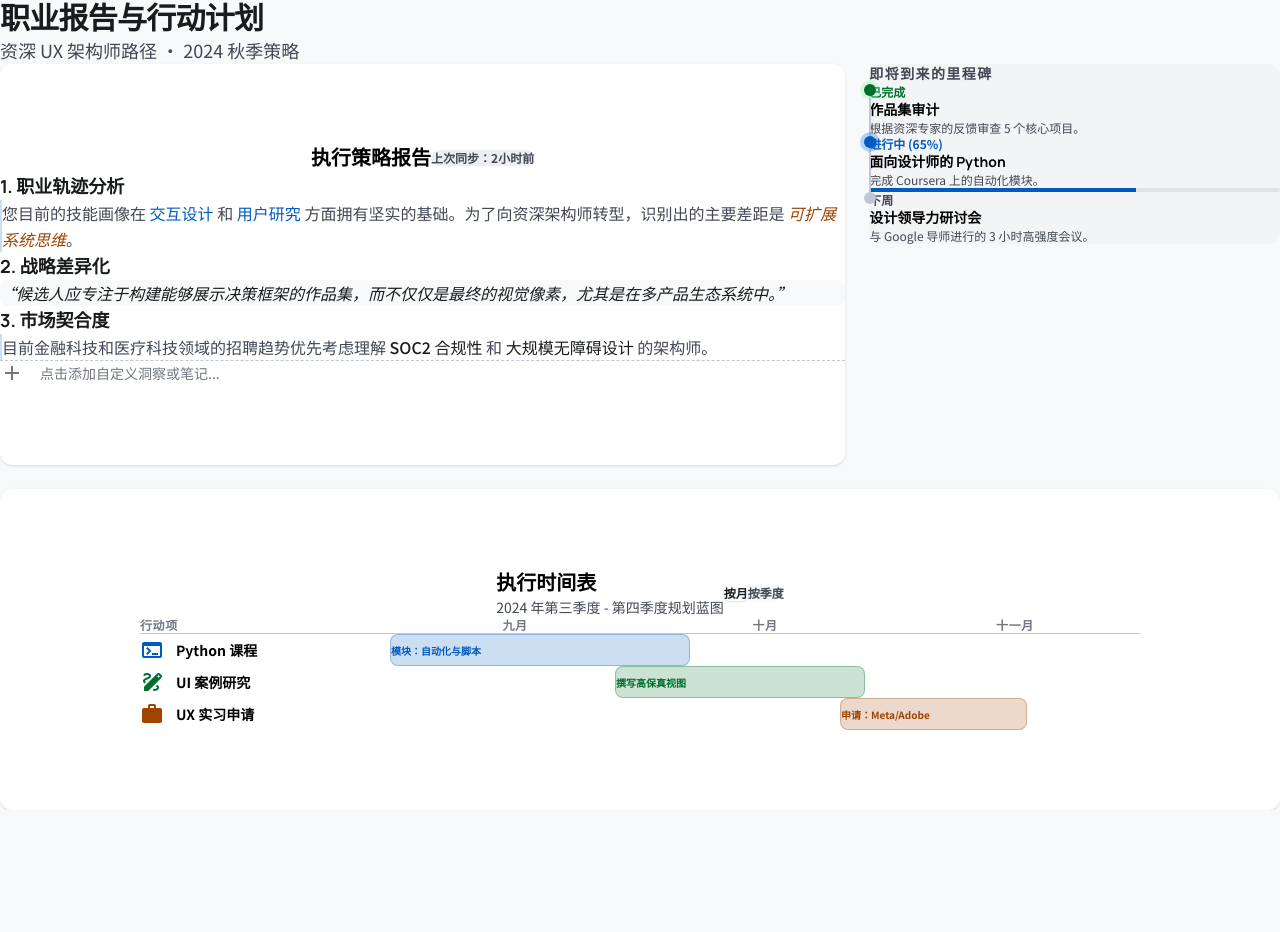
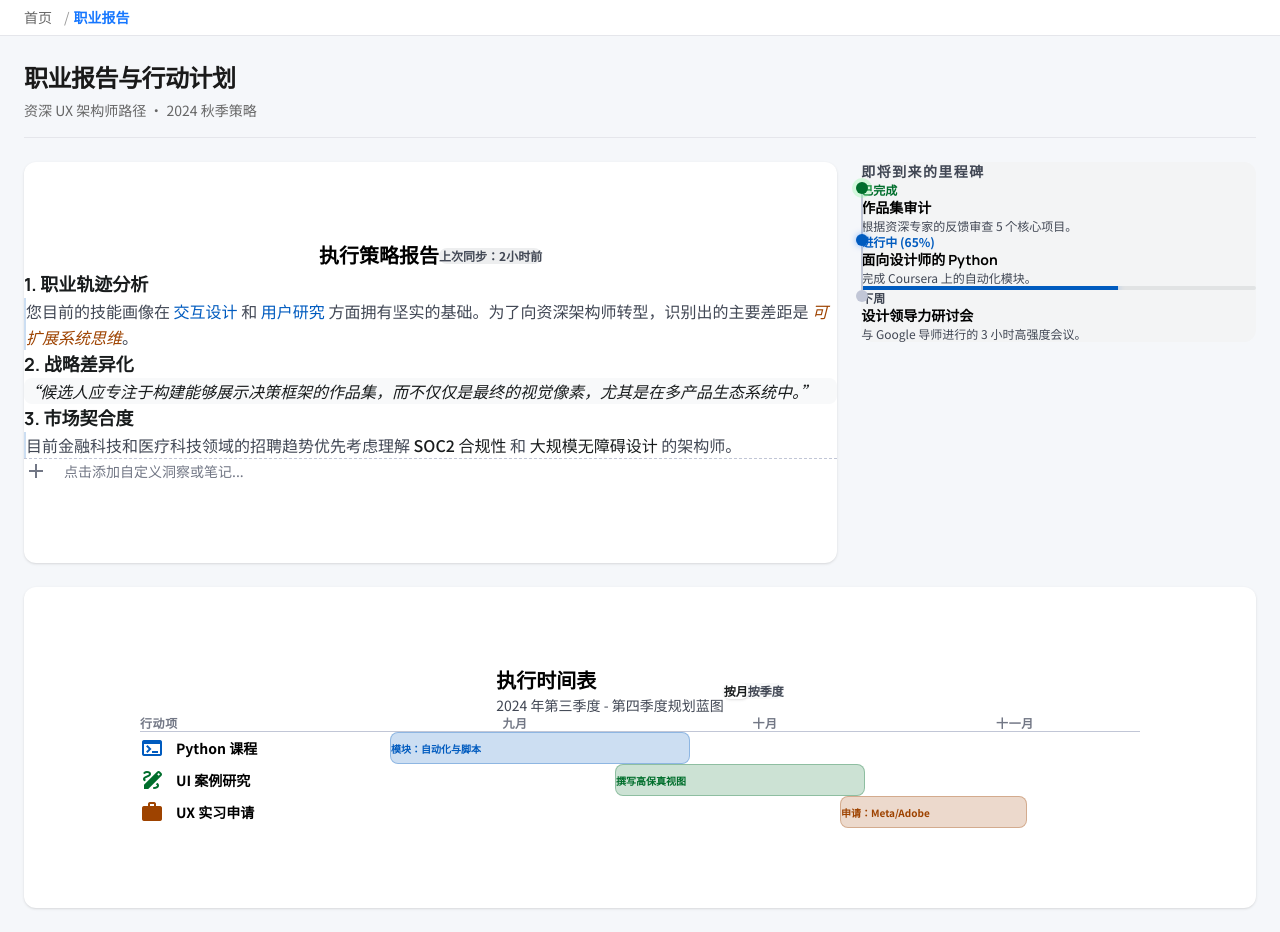
Before and after one commit to jrtat/Intelligent-Algorithm-Comprehensive-Practice, a React (Vite) app in the folder frontend/: page /career-report in a window 1280 px wide. Before the commit the page ends 810 px from the top, so only its background shows below. Built offline with nearby package versions, Linux system fonts and the light colour scheme.

Commit message:
前端优化

```diff
--- /dev/null
+++ b/frontend/src/components/PageDashboard/PageDashboard.tsx
@@ -0,0 +1,58 @@
+import { Link } from 'react-router-dom';
+import './page-dashboard.css';
+
+interface PageDashboardProps {
+  title: string;
+  subtitle?: string;
+  children: React.ReactNode;
+  showBreadcrumb?: boolean;
+  breadcrumbItems?: Array<{ label: string; href?: string }>;
+}
+
+export function PageDashboard({
+  title,
+  subtitle,
+  children,
+  showBreadcrumb = false,
+  breadcrumbItems = [],
+}: PageDashboardProps) {
+  return (
+    <div className="page-dashboard">
+      {/* Breadcrumb */}
+      {showBreadcrumb && breadcrumbItems.length > 0 && (
+        <div className="dashboard-breadcrumb">
+          {breadcrumbItems.map((item, index) => (
+            <span key={index} className="breadcrumb-item">
+              {item.href ? (
+                <Link to={item.href} className="breadcrumb-link">
+                  {item.label}
+                </Link>
+              ) : (
+                <span className="breadcrumb-current">{item.label}</span>
+              )}
+              {index < breadcrumbItems.length - 1 && (
+                <span className="breadcrumb-sep">/</span>
+              )}
+            </span>
+          ))}
+        </div>
+      )}
+
+      {/* Main Content */}
+      <div className="dashboard-content">
+        {/* Page Header */}
+        <div className="page-header">
+          <div className="page-header-text">
+            <h1 className="page-title">{title}</h1>
+            {subtitle && <p className="page-subtitle">{subtitle}</p>}
+          </div>
+        </div>
+
+        {/* Page Body */}
+        <div className="page-body">
+          {children}
+        </div>
+      </div>
+    </div>
+  );
+}
--- /dev/null
+++ b/frontend/src/components/PageDashboard/page-dashboard.css
@@ -0,0 +1,129 @@
+/* ===== Page Dashboard Container ===== */
+.page-dashboard {
+  min-height: 100vh;
+  background-color: #F5F7FA;
+  display: flex;
+  flex-direction: column;
+}
+
+/* ===== Breadcrumb ===== */
+.dashboard-breadcrumb {
+  height: 36px;
+  background: #fff;
+  display: flex;
+  align-items: center;
+  padding: 0 24px;
+  font-size: 14px;
+  border-bottom: 1px solid #E5E6EB;
+  flex-shrink: 0;
+}
+
+.breadcrumb-item {
+  display: flex;
+  align-items: center;
+  gap: 8px;
+}
+
+.breadcrumb-link {
+  color: #666;
+  text-decoration: none;
+  transition: color 0.2s;
+}
+
+.breadcrumb-link:hover {
+  color: #1677ff;
+}
+
+.breadcrumb-sep {
+  color: #999;
+  margin: 0 4px;
+}
+
+.breadcrumb-current {
+  color: #1677ff;
+  font-weight: 600;
+}
+
+/* ===== Main Content ===== */
+.dashboard-content {
+  flex: 1;
+  padding: 24px;
+  display: flex;
+  flex-direction: column;
+  gap: 24px;
+}
+
+/* ===== Page Header ===== */
+.page-header {
+  display: flex;
+  justify-content: space-between;
+  align-items: flex-end;
+  padding-bottom: 16px;
+  border-bottom: 1px solid #E5E6EB;
+}
+
+.page-header-text {
+  display: flex;
+  flex-direction: column;
+  gap: 4px;
+}
+
+.page-title {
+  margin: 0;
+  font-size: 24px;
+  font-weight: 700;
+  color: #1a1a1a;
+  letter-spacing: -0.5px;
+}
+
+.page-subtitle {
+  margin: 0;
+  font-size: 14px;
+  color: #666;
+}
+
+/* ===== Page Body ===== */
+.page-body {
+  flex: 1;
+}
+
+/* ===== Card Hover Effect ===== */
+.page-dashboard .bg-surface-container-lowest,
+.page-dashboard .bg-surface-container-low,
+.page-dashboard .bg-surface-container-lowest.rounded-xl,
+.page-dashboard .bg-surface-container-low.rounded-xl {
+  transition: box-shadow 0.2s ease;
+}
+
+.page-dashboard .bg-surface-container-lowest:hover,
+.page-dashboard .bg-surface-container-low:hover {
+  box-shadow: 0 4px 16px rgba(0, 0, 0, 0.08);
+}
+
+/* ===== Progress Bar Animation ===== */
+@keyframes progress-glow {
+  0% { box-shadow: 0 0 4px rgba(22, 119, 255, 0.4); }
+  50% { box-shadow: 0 0 8px rgba(22, 119, 255, 0.6); }
+  100% { box-shadow: 0 0 4px rgba(22, 119, 255, 0.4); }
+}
+
+.page-dashboard .bg-primary {
+  animation: progress-glow 2s ease-in-out infinite;
+}
+
+/* ===== Responsive ===== */
+@media (max-width: 1200px) {
+  .dashboard-content {
+    padding: 16px;
+  }
+}
+
+@media (max-width: 768px) {
+  .dashboard-content {
+    padding: 12px;
+  }
+
+  .page-title {
+    font-size: 20px;
+  }
+}
--- a/frontend/src/pages/CapabilityAnalysis.tsx
+++ b/frontend/src/pages/CapabilityAnalysis.tsx
@@ -4,6 +4,7 @@ import { useNavigate } from 'react-router-dom';
 import mammoth from 'mammoth';
 import { processResume } from '../api/resumeApi';
 import { useToast } from '../context/ToastContext';
+import { PageDashboard } from '../components/PageDashboard/PageDashboard';
 import type { ResumeData } from '../types/job';
 
 interface CapabilityAnalysisProps {}
@@ -444,11 +445,21 @@ export default function CapabilityAnalysis({}: CapabilityAnalysisProps = {}) {
   );
 
   return (
-    <div className="space-y-12 relative">
+    <PageDashboard
+      title="能力分析"
+      subtitle="基于您的职业经历与项目积累，分析专业架构的多维图谱"
+      showBreadcrumb
+      breadcrumbItems={[
+        { label: '首页', href: '/' },
+        { label: '能力分析' },
+      ]}
+    >
+    <div className="space-y-8">
       {toastMessage && (
         <div className="fixed top-20 left-1/2 -translate-x-1/2 z-[100] bg-error text-white px-6 py-3 rounded-lg shadow-lg font-bold animate-in fade-in slide-in-from-top-4">
           {toastMessage}
         </div>
+
       )}
 
       {/* Clear Confirmation Modal */}
@@ -511,19 +522,6 @@ export default function CapabilityAnalysis({}: CapabilityAnalysisProps = {}) {
         </div>,
         document.body
       )}
-
-      {/* Header Section */}
-      <section className="flex flex-col gap-6">
-        <div className="max-w-2xl">
-          <span className="text-primary font-bold tracking-widest text-xs uppercase mb-2 block">技能情报</span>
-          <div className="flex items-center gap-4 mb-4">
-            <h2 className="text-5xl font-extrabold tracking-tight text-on-surface">能力分析</h2>
-          </div>
-          <p className="text-on-surface-variant text-lg leading-relaxed mb-6">
-            基于您的职业经历与项目积累，下方是您专业架构的多维图谱，突出了您的优势与核心板块。
-          </p>
-        </div>
-      </section>
 
       {/* Bento Grid Layout */}
       <div className="grid grid-cols-12 gap-6">
@@ -812,6 +810,7 @@ export default function CapabilityAnalysis({}: CapabilityAnalysisProps = {}) {
           </button>
         </div>
       </div>
-    </div>
+      </div>
+    </PageDashboard>
   );
 }
--- a/frontend/src/pages/CareerReport.tsx
+++ b/frontend/src/pages/CareerReport.tsx
@@ -1,15 +1,18 @@
 import React from 'react';
+import { PageDashboard } from '../components/PageDashboard/PageDashboard';
 
 export default function CareerReport() {
   return (
-    <div className="space-y-10">
-      {/* Page Header */}
-      <div className="flex justify-between items-end">
-        <div>
-          <h2 className="text-3xl font-extrabold tracking-tight text-on-surface">职业报告与行动计划</h2>
-          <p className="text-on-surface-variant mt-2 text-lg">资深 UX 架构师路径 • 2024 秋季策略</p>
-        </div>
-      </div>
+    <PageDashboard
+      title="职业报告与行动计划"
+      subtitle="资深 UX 架构师路径 • 2024 秋季策略"
+      showBreadcrumb
+      breadcrumbItems={[
+        { label: '首页', href: '/' },
+        { label: '职业报告' },
+      ]}
+    >
+    <div className="space-y-8">
 
       {/* Bento Grid Layout */}
       <div className="grid grid-cols-12 gap-6">
@@ -167,5 +170,6 @@ export default function CareerReport() {
         </section>
       </div>
     </div>
+    </PageDashboard>
   );
 }
--- a/frontend/src/pages/JobMatch.tsx
+++ b/frontend/src/pages/JobMatch.tsx
@@ -1,5 +1,6 @@
 import React, { useState, useMemo, useEffect } from 'react';
 import type { JobData } from '../types/job';
+import { PageDashboard } from '../components/PageDashboard/PageDashboard';
 
 const mockJobs: JobData[] = [
   {
@@ -187,30 +188,20 @@ export default function JobMatch() {
   if (selectedJob) {
     // Deep Analysis View
     return (
-      <div className="max-w-7xl mx-auto animate-in fade-in slide-in-from-bottom-4 duration-500">
-        {/* Breadcrumb */}
-        <div className="flex items-center gap-2 text-sm text-on-surface-variant mb-8">
-          <button
-            onClick={() => setSelectedJob(null)}
-            className="hover:text-primary transition-colors font-medium flex items-center gap-1"
-          >
-            <span className="material-symbols-outlined text-sm">arrow_back</span>
-            返回岗位列表
-          </button>
-          <span className="text-surface-container-highest">/</span>
-          <span className="text-primary font-semibold">深度解析</span>
-        </div>
+      <PageDashboard
+        title={`${selectedJob.job_name} - 深度解析`}
+        subtitle="基于核心算法理解力、产品架构设计及跨团队协作维度的量化对比"
+        showBreadcrumb
+        breadcrumbItems={[
+          { label: '首页', href: '/' },
+          { label: '岗位匹配', href: '/job-match' },
+          { label: '深度解析' },
+        ]}
+      >
+      <div className="animate-in fade-in slide-in-from-bottom-4 duration-500">
 
         {/* Analysis Header */}
-        <header className="mb-10 flex flex-col md:flex-row md:items-end justify-between gap-6">
-          <div className="max-w-2xl">
-            <h1 className="text-4xl font-black tracking-tight text-on-surface leading-tight">
-              {selectedJob.job_name} <span className="text-primary">人才匹配深度报告</span>
-            </h1>
-            <p className="mt-4 text-on-surface-variant text-lg leading-relaxed">
-              基于核心算法理解力、产品架构设计及跨团队协作维度的量化对比。本报告详细拆解了候选人在AI商业化落地与工程边界感知上的综合表现。
-            </p>
-          </div>
+        <header className="mb-8 flex flex-col md:flex-row md:items-end justify-end gap-6">
           <div className="bg-surface-container-low p-6 rounded-xl min-w-[280px] shadow-sm ring-1 ring-outline-variant/10">
             <div className="text-sm font-bold text-on-surface-variant uppercase tracking-widest mb-1">综合匹配度</div>
             <div className="text-5xl font-black text-secondary">{selectedJob.match_score}%</div>
@@ -423,16 +414,23 @@ export default function JobMatch() {
           </section>
         </div>
       </div>
+      </PageDashboard>
     );
   }
 
   // Job List View
   return (
-    <div className="max-w-7xl mx-auto animate-in fade-in duration-500">
-      <div className="mb-10">
-        <h1 className="text-4xl font-black tracking-tight text-on-surface mb-3">岗位匹配</h1>
-        <p className="text-on-surface-variant max-w-2xl text-lg">根据您的技能矩阵和职业轨迹，为您精选的建筑与技术交叉领域机遇。</p>
-      </div>
+    <PageDashboard
+      title="岗位匹配"
+      subtitle="根据您的技能矩阵和职业轨迹，为您精选的建筑与技术交叉领域机遇"
+      showBreadcrumb
+      breadcrumbItems={[
+        { label: '首页', href: '/' },
+        { label: '岗位匹配' },
+      ]}
+    >
+    <div className="animate-in fade-in duration-500">
+      <div className="mb-8">
 
       {/* Filter/Stats row */}
       <div className="mb-10 bg-surface-container-low rounded-xl p-6 flex flex-col sm:flex-row items-center justify-between gap-6">
@@ -559,6 +557,8 @@ export default function JobMatch() {
           </div>
         </div>
       </div>
+      </div>
     </div>
+    </PageDashboard>
   );
 }
```
Also changed, not shown: 1 other file (tests, documents, lock files or other folders).
